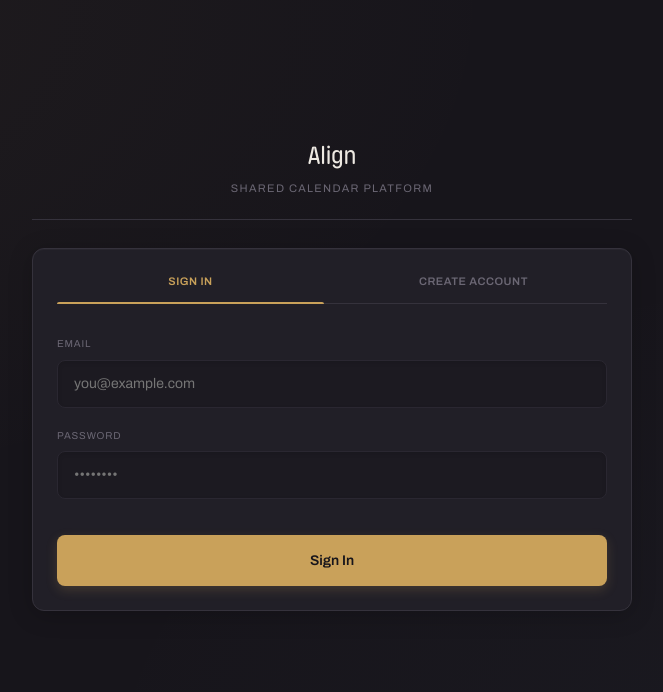
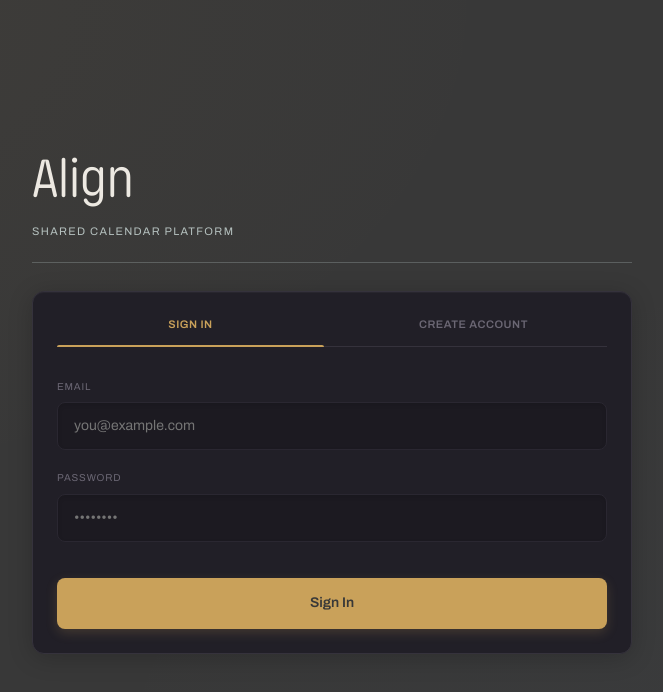
Before and after one commit to SimpleMindedMoron/minimal-calendar, a Next.js app: page /login in a window 1280 px wide. Shown: the top 692 px of the page, without its empty margins (308-971 px from the left). Built offline with nearby package versions, Linux system fonts and the light colour scheme; no server answers.

Commit message:
Update design of login page

```diff
--- a/app/globals.css
+++ b/app/globals.css
@@ -1,41 +1,40 @@
-
 @font-face {
-  font-family: 'Archivo';
-  src: url('/fonts/Archivo-Variable.ttf') format('truetype');
+  font-family: "Archivo";
+  src: url("/fonts/Archivo-Variable.ttf") format("truetype");
   font-weight: 100 900;
   font-style: normal;
 }
 @font-face {
-  font-family: 'Archivo';
-  src: url('/fonts/Archivo-VariableItalic.ttf') format('truetype');
+  font-family: "Archivo";
+  src: url("/fonts/Archivo-VariableItalic.ttf") format("truetype");
   font-weight: 100 900;
   font-style: italic;
 }
 @font-face {
-  font-family: 'Pilcrow Rounded';
-  src: url('/fonts/PilcrowRounded-Variable.ttf') format('truetype');
+  font-family: "Pilcrow Rounded";
+  src: url("/fonts/PilcrowRounded-Variable.ttf") format("truetype");
   font-weight: 100 900;
   font-style: normal;
 }
 
 /* ── Font Variables ──────────────────────────────────────────────────── */
 :root {
-  --bg: #17151B;
-  --bg-warm: #1C1A21;
-  --surface: #211F27;
-  --surface-raised: #27242D;
-  --ink: #EDE9E2;
-  --ink-dim: #9C97A3;
-  --ink-faint: #6B6774;
-  --rule: #35323C;
-  --rule-soft: #2A2731;
-  --exam: #D97C6B;
-  --exam-dim: #6B4038;
-  --quiz: #7EA0C4;
-  --quiz-dim: #3C4E60;
-  --study: #8FAE7C;
-  --study-dim: #47543C;
-  --gold: #C9A15A;
+  --bg: #383838;
+  --bg-warm: #1c1a21;
+  --surface: #211f27;
+  --surface-raised: #27242d;
+  --ink: #ede9e2;
+  --ink-dim: #9c97a3;
+  --ink-faint: #6b6774;
+  --rule: #35323c;
+  --rule-soft: #2a2731;
+  --exam: #d97c6b;
+  --exam-dim: #6b4038;
+  --quiz: #7ea0c4;
+  --quiz-dim: #3c4e60;
+  --study: #8fae7c;
+  --study-dim: #47543c;
+  --gold: #c9a15a;
 }
 
 /* ══════════════════════════════════════════════════════════════════════
@@ -59,10 +58,18 @@ body {
   overflow-x: hidden;
   background: var(--bg);
   background-image:
-    radial-gradient(ellipse at top left, rgba(201, 161, 90, 0.05), transparent 45%),
-    radial-gradient(ellipse at bottom right, rgba(126, 160, 196, 0.04), transparent 50%);
+    radial-gradient(
+      ellipse at top left,
+      rgba(201, 161, 90, 0.05),
+      transparent 45%
+    ),
+    radial-gradient(
+      ellipse at bottom right,
+      rgba(126, 160, 196, 0.04),
+      transparent 50%
+    );
   color: var(--ink);
-  font-family: 'Archivo', sans-serif;
+  font-family: "Archivo", sans-serif;
   line-height: 1.55;
   -webkit-font-smoothing: antialiased;
   -moz-osx-font-smoothing: grayscale;
@@ -116,7 +123,6 @@ select:focus-visible {
 }
 
 @media (prefers-reduced-motion: reduce) {
-
   *,
   *::before,
   *::after {
--- a/app/page.module.css
+++ b/app/page.module.css
@@ -12,10 +12,9 @@
 
 .letterhead {
   display: flex;
-  justify-content: center;
   align-items: flex-end;
   padding-bottom: 22px;
-  border-bottom: 1px solid var(--rule);
+  border-bottom: 1px solid #d1e0de3b;
   margin-bottom: 28px;
 }
 
@@ -26,23 +25,23 @@
 }
 
 .letterhead h1 {
-  font-family: 'Pilcrow Rounded', sans-serif;
-  font-weight: 500;
-  font-size: 26px;
+  font-family: "Pilcrow Rounded", sans-serif;
+  font-weight: 300;
+  font-size: 3.5rem;
   letter-spacing: -0.01em;
   display: flex;
   align-items: center;
   justify-self: center;
   gap: 12px;
+  transition: all 0.2s ease-in-out;
 }
 
 .letterhead .sub {
-  font-family: 'Archivo', sans-serif;
+  font-family: "Archivo", sans-serif;
   font-size: 11px;
   letter-spacing: 0.12em;
   text-transform: uppercase;
-  color: var(--ink-faint);
-  margin-top: 4px;
+  color: #d1e0dece;
   display: flex;
   align-items: center;
   text-align: center;
@@ -88,7 +87,7 @@
 }
 
 .upcomingTitle {
-  font-family: 'Pilcrow Rounded', sans-serif;
+  font-family: "Pilcrow Rounded", sans-serif;
   font-style: italic;
   font-size: 20px;
   font-weight: 500;
@@ -111,7 +110,7 @@
 }
 
 .upcomingDate {
-  font-family: 'Archivo', sans-serif;
+  font-family: "Archivo", sans-serif;
   font-size: 11px;
   color: var(--ink-dim);
   width: 45px;
@@ -123,20 +122,20 @@
 }
 
 .upcomingName {
-  font-family: 'Archivo', sans-serif;
+  font-family: "Archivo", sans-serif;
   font-size: 14px;
   color: var(--ink);
   font-weight: 500;
 }
 
 .upcomingTime {
-  font-family: 'Archivo', sans-serif;
+  font-family: "Archivo", sans-serif;
   font-size: 11px;
   color: var(--ink-faint);
 }
 
 .emptyUpcoming {
-  font-family: 'Archivo', sans-serif;
+  font-family: "Archivo", sans-serif;
   font-size: 13px;
   color: var(--ink-dim);
   font-style: italic;
@@ -146,7 +145,7 @@
   background: transparent;
   border: none;
   color: var(--gold);
-  font-family: 'Archivo', sans-serif;
+  font-family: "Archivo", sans-serif;
   font-size: 11px;
   text-transform: uppercase;
   letter-spacing: 0.05em;
@@ -169,7 +168,7 @@
   border-radius: 4px;
   font-size: 12px;
   padding: 4px 8px;
-  font-family: 'Archivo', sans-serif;
+  font-family: "Archivo", sans-serif;
   display: inline-flex;
   align-items: center;
   gap: 6px;
@@ -192,13 +191,13 @@
   position: relative;
   display: flex;
   align-items: center;
-  justify-content: center;
+  justify-content: flex-start;
   gap: 8px;
   cursor: pointer;
   user-select: none;
 }
 .roomSelectWrapper:hover h1 {
-  color: var(--gold);
+  color: #eef4ce;
   font-weight: 900;
 }
 .dropdownIcon {
@@ -243,7 +242,7 @@
   background: transparent;
   border: none;
   color: var(--ink);
-  font-family: 'Archivo', sans-serif;
+  font-family: "Archivo", sans-serif;
   font-size: 14px;
   text-align: left;
   padding: 8px 12px;
```
